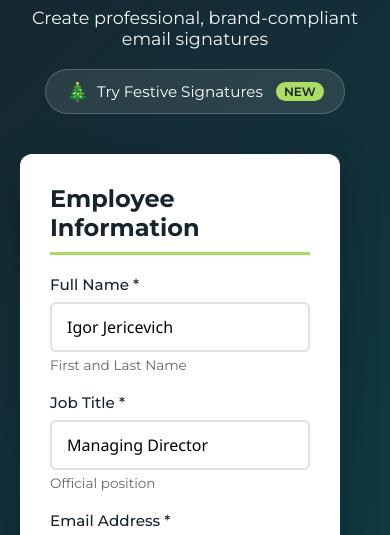
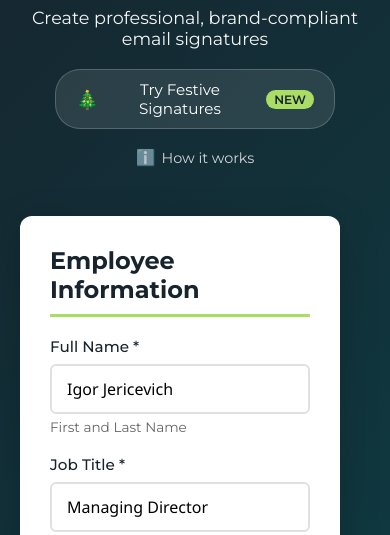
Before and after one commit to Alterspective-Engine/altsig, a website with bundled scripts: page public/index.html in a window 390 px wide. Shown: the part 243-778 px from the top of the page. Built offline with nearby package versions, Linux system fonts and the light colour scheme.

Commit message:
feat: add header navigation with How It Works link
- Add navigation links to about.html from main and themed pages
- Create header-nav component with consistent styling
- Add info-nav-link style for secondary navigation items
- Update themed-signatures.html with matching navigation
- Add responsive styles for mobile navigation

Co-Authored-By: Claude Opus 4.5 <noreply@anthropic.com>

```diff
--- a/public/assets/styles/main.css
+++ b/public/assets/styles/main.css
@@ -337,11 +337,93 @@ body {
 }
 
 /* ===================================
-   9. RESPONSIVE - MOBILE
+   9. HEADER NAVIGATION
+   =================================== */
+
+.header-nav {
+    display: flex;
+    gap: 15px;
+    justify-content: center;
+    align-items: center;
+    flex-wrap: wrap;
+    margin-top: 5px;
+}
+
+.theme-nav-link {
+    display: inline-flex;
+    align-items: center;
+    gap: 8px;
+    background: rgba(255, 255, 255, 0.1);
+    color: white;
+    padding: 10px 20px;
+    border-radius: 25px;
+    text-decoration: none;
+    font-size: 0.95em;
+    border: 1px solid rgba(255, 255, 255, 0.2);
+    transition: all 0.3s ease;
+}
+
+.theme-nav-link:hover {
+    background: rgba(255, 255, 255, 0.2);
+    border-color: rgba(255, 255, 255, 0.3);
+}
+
+.theme-nav-link .icon {
+    font-size: 1.2em;
+}
+
+.theme-nav-link .badge {
+    background: #ABDD65;
+    color: #17232D;
+    padding: 2px 8px;
+    border-radius: 10px;
+    font-size: 0.8em;
+    font-weight: 600;
+    margin-left: 5px;
+}
+
+.info-nav-link {
+    display: inline-flex;
+    align-items: center;
+    gap: 6px;
+    color: rgba(255, 255, 255, 0.8);
+    text-decoration: none;
+    font-size: 0.9em;
+    padding: 8px 15px;
+    border-radius: 20px;
+    transition: all 0.3s ease;
+    border: 1px solid transparent;
+}
+
+.info-nav-link:hover {
+    color: white;
+    background: rgba(255, 255, 255, 0.1);
+    border-color: rgba(255, 255, 255, 0.15);
+}
+
+.info-nav-link .icon {
+    font-size: 1.1em;
+    opacity: 0.9;
+}
+
+/* ===================================
+   10. RESPONSIVE - MOBILE
    =================================== */
 
 @media (max-width: 768px) {
     .main-grid {
         grid-template-columns: 1fr;
     }
+
+    .header-nav {
+        flex-direction: column;
+        gap: 10px;
+    }
+
+    .theme-nav-link,
+    .info-nav-link {
+        width: 100%;
+        max-width: 280px;
+        justify-content: center;
+    }
 }
--- a/public/index.html
+++ b/public/index.html
@@ -18,12 +18,18 @@
             <div class="version">Version 2.0</div>
             <p style="opacity: 0.95; margin-bottom: 20px;">Create professional, brand-compliant email signatures</p>
 
-            <!-- Navigation to themed signatures -->
-            <a href="themed-signatures.html" class="theme-nav-link" style="display: inline-flex; align-items: center; gap: 8px; background: rgba(255, 255, 255, 0.1); color: white; padding: 10px 20px; border-radius: 25px; text-decoration: none; font-size: 0.95em; border: 1px solid rgba(255, 255, 255, 0.2); transition: all 0.3s ease;">
-                <span style="font-size: 1.2em;">🎄</span>
-                <span>Try Festive Signatures</span>
-                <span style="background: #ABDD65; color: #17232D; padding: 2px 8px; border-radius: 10px; font-size: 0.8em; font-weight: 600; margin-left: 5px;">NEW</span>
-            </a>
+            <!-- Header Navigation -->
+            <div class="header-nav">
+                <a href="themed-signatures.html" class="theme-nav-link">
+                    <span class="icon">🎄</span>
+                    <span>Try Festive Signatures</span>
+                    <span class="badge">NEW</span>
+                </a>
+                <a href="about.html" class="info-nav-link">
+                    <span class="icon">ℹ️</span>
+                    <span>How it works</span>
+                </a>
+            </div>
         </div>
 
         <div class="main-grid">
```
Also changed, not shown: public/themed-signatures.html (+11 -5 lines), tests/screenshots/production-themed-debug.png.
